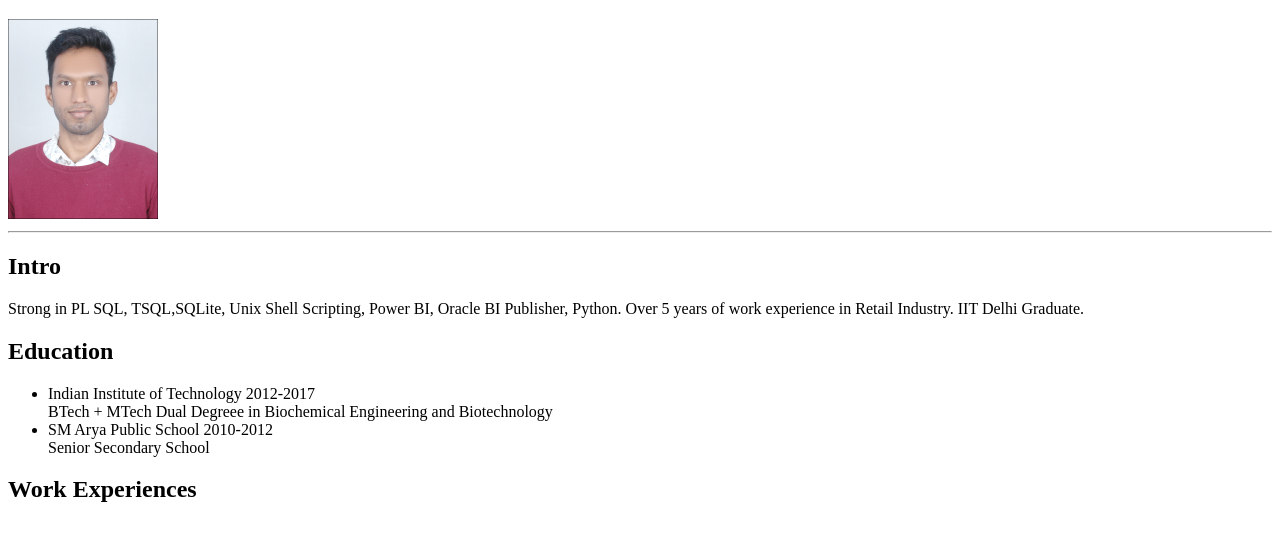
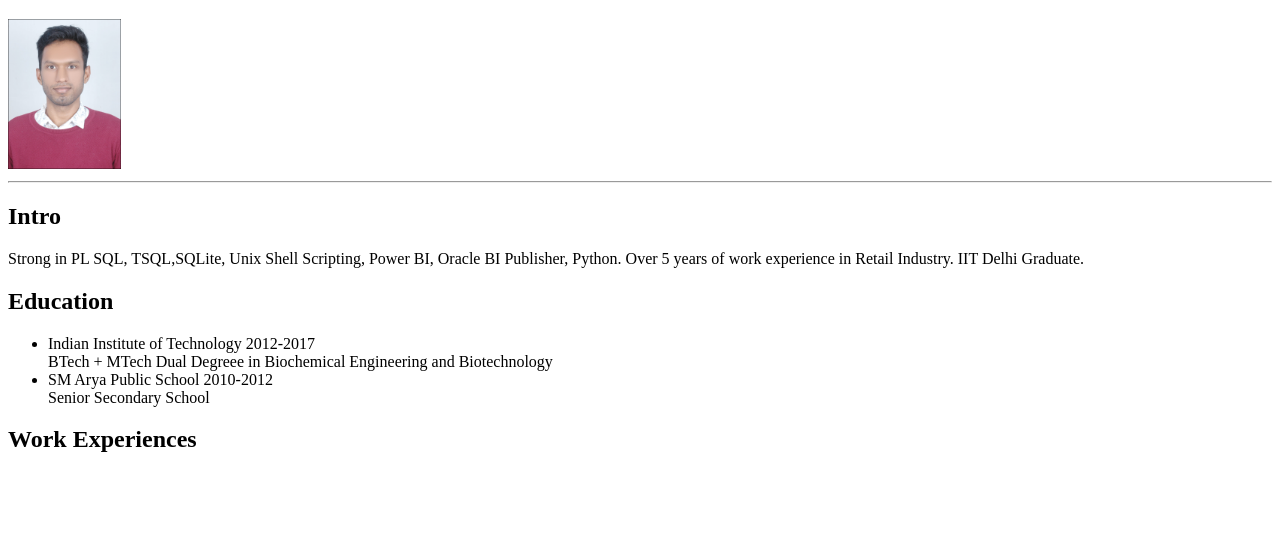
Before and after one commit to ayanagrawal1412/resume, a plain HTML site: page index.html in a window 1280 px wide. Shown: the part 61-602 px from the top of the page. Drawn offline with Linux system fonts and the light colour scheme.

Commit message:
changed image height

```diff
--- a/index.html
+++ b/index.html
@@ -6,7 +6,7 @@
   </head>
   <body>
     <h1>Ayan Agrawal</h1>
-    <img src="./assets/images/dp.jpg" height="200"/>
+    <img src="./assets/images/dp.jpg" height="150"/>
     <hr />
     <h2>Intro</h2>
     <p>
```
